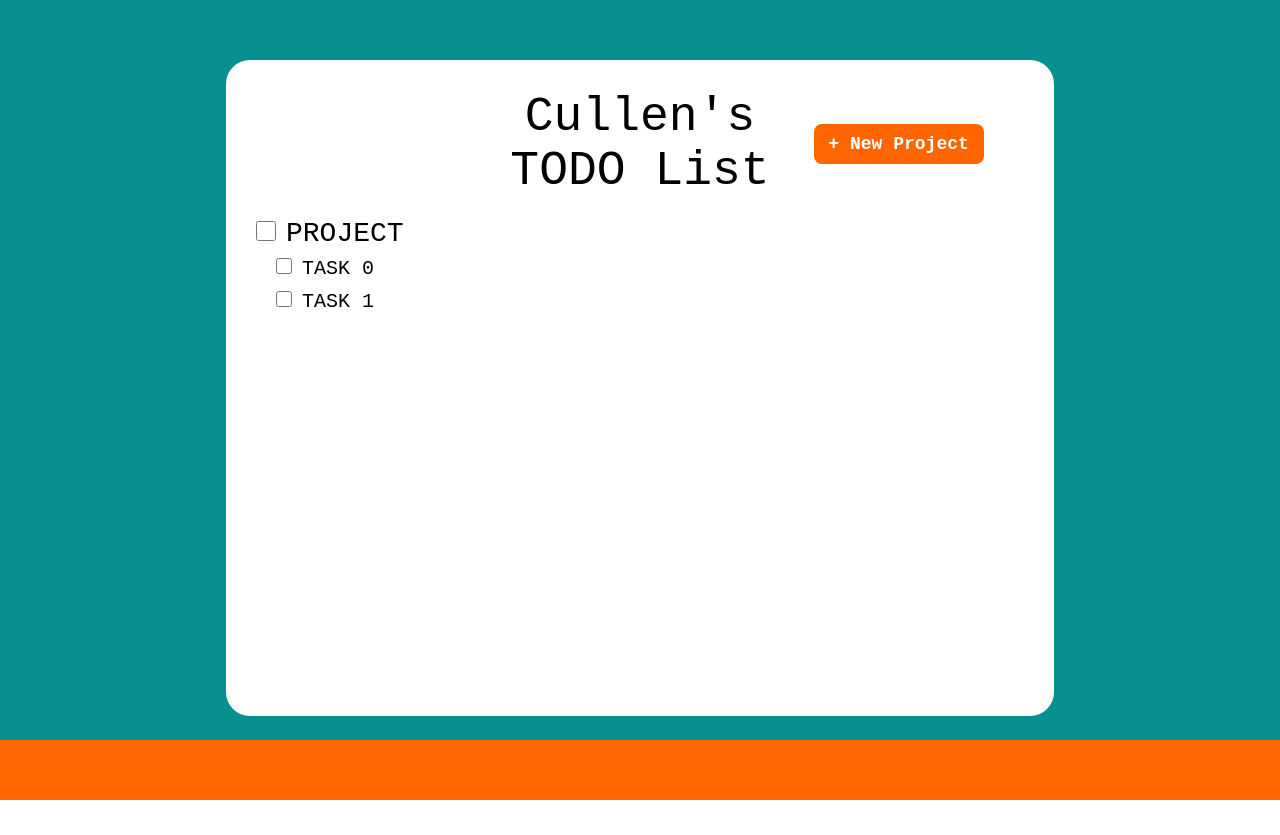
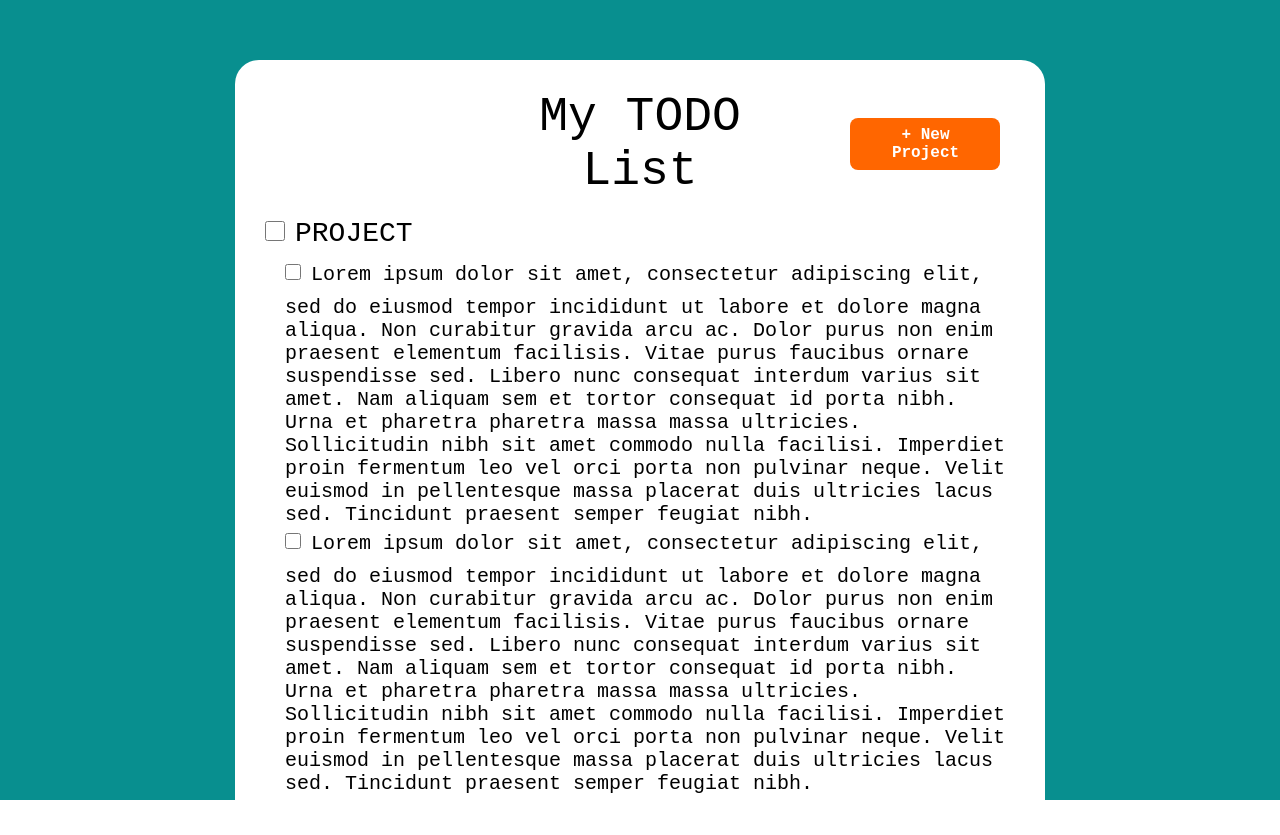
Before and after one commit to chwalsh0722/todo-list, a plain HTML site: page index.html in a window 1280 px wide. Both pictures are taken after a click on the button "+ New Project". Before the commit the page ends 800 px from the top, so only its background shows below. Drawn offline with Linux system fonts and the light colour scheme.

Commit message:
Added logic for page scaling based on number of items in TODO list, and fixed other scaling issues.

```diff
--- a/index.css
+++ b/index.css
@@ -29,6 +29,7 @@ li {
   list-style-type: none;
   margin-left: 20px;
   font-size: 20px;
+  margin-top: 6px;
 }
 
 li input[type=checkbox] {
@@ -43,13 +44,12 @@ body {
 
 #content {
   width: 100%;
-  height: min(100%);
+  height: 100%;
   background-color: rgb(8, 143, 143);
   align-items: center;
   justify-content: space-between;
   display: flex;
   flex-direction: column;
-  flex-grow: 1;
 }
 
 .flex-column {
@@ -63,12 +63,13 @@ body {
 }
 
 #center-page {
-  width: max(60%, 750px);
-  height: 2000px;
+  width: clamp(650px, 750px, 75%);
   background-color: white;
   margin-top: 60px;
   margin-bottom: 24px;
-  flex: 1;
+  margin-left: 24px;
+  margin-right: 24px;
+  /* flex: 1; */
   border-radius: 24px;
   padding-left: 30px;
   padding-right: 30px;
@@ -105,12 +106,15 @@ body {
   grid-column-end: 11;
   grid-row-start: 1;
   grid-row-end: 1;
-  font-size: 18px;
-  height: 40px;
-  width: 170px;
+  font-size: 16px;
+  max-width: 150px;
+  padding-top: 8px;
+  padding-bottom: 8px;
+  padding-left: 17px;
+  padding-right: 16px;
   align-self: center;
   font-weight: bold;
-  margin-left: 20px;
+  margin-left: 60px;
   border-radius: 8px;
   border: none;
   background-color:rgb(255, 102, 0);
@@ -135,10 +139,3 @@ body {
 .project {
   margin-bottom: 20px;
 }
-
-.popup-background {
-  width: 100%;
-  height: 100%;
-  background-color: rgba(143, 142, 142, 0.50);
-  position: absolute;
-}
--- a/index.html
+++ b/index.html
@@ -8,7 +8,12 @@
   <link rel="stylesheet" href="./index.css">
 </head>
 <body>
-  <div id="content" class="flex-column">
+  <div id="content" class="flex-column"></div>
+  <!-- <div class="popup-background"></div> -->
+    <script src="./index.js"></script>
+</body>
+</html>
+
     <!-- <div id="center-page">
       <div id="page-header" class="font-andale grid-display">
         <div id="header-text">Header</div>
@@ -48,8 +53,3 @@
       </div>
     </div>
     <div id="footer"></div> -->
-  </div>
-  <!-- <div class="popup-background"></div> -->
-    <script src="./index.js"></script>
-</body>
-</html>
--- a/index.js
+++ b/index.js
@@ -102,8 +102,51 @@ function appendChildren(parent, ...children) {
   }
 }
 
+function vertResize() {
+  const heightElems = document.getElementById('center-page').clientHeight + document.getElementById('footer').clientHeight;
+  const heightContent = document.getElementById('content').clientHeight;
+
+  if (heightElems > heightContent) {
+    const heightBody = document.body.clientHeight;
+    const heightChange = heightElems - heightContent;
+    document.body.style.height = heightBody + (heightChange) + 120 + 'px';
+    console.log(document.body.clientHeight + 'px');
+  }
+
+
+
+
+  // const endHeight = getCenterPageHeight();
+  // const change = endHeight - startHeight;
+  // document.body.style.height = document.body.clientHeight + change + 'px';
+
+  // const heightContent = document.getElementById('content').clientHeight;
+
+  // document.getElementById('content').justifyContent = initial;
+
+
+
+
+
+
+  // if (heightContent > '100vh') {
+  //   document.getElementById('content').style.justifyContent = initial;
+  // }
+
+  // // Increase body height if (centerPage + footer) > content height.
+  // const heightElems = document.getElementById('center-page').clientHeight + document.getElementById('footer').clientHeight;
+  // const heightContentWrapper = document.getElementById('content').clientHeight;
+  // if (heightElems > heightContentWrapper) {
+  //   // Increase body height by heightContents - content.
+  //   const heightChange = heightElems - heightContentWrapper;
+  //   const heightBody = document.body.clientHeight;
+  //   document.body.style.height = heightBody + heightChange + 'px';
+  // }
+}
+
 function createNewProject() {
   var taskNum = 0;
+
   const projectFormID = "project-" + numProjects + "-form";
   const projectInputID = "project-" + numProjects + "-input";
   const projectLabelID = "project-" + numProjects + "-label";
@@ -120,7 +163,7 @@ function createNewProject() {
   taskNum = createNewTask(taskNum, ul);
 
   numProjects++;
-  console.log("new project created");
+  vertResize();
 }
 
 function createNewTask(taskNum, project) {
@@ -130,7 +173,7 @@ function createNewTask(taskNum, project) {
   const li = liCreate('task-' + taskNum, '');
   const taskForm = formCreate(taskFormID, '#');
   const taskInput = inputCreate(taskInputID, 'checkbox');
-  const taskLabel = labelCreate(taskLabelID, taskInputID, 'TASK ' + taskNum);
+  const taskLabel = labelCreate(taskLabelID, taskInputID, 'Lorem ipsum dolor sit amet, consectetur adipiscing elit, sed do eiusmod tempor incididunt ut labore et dolore magna aliqua. Non curabitur gravida arcu ac. Dolor purus non enim praesent elementum facilisis. Vitae purus faucibus ornare suspendisse sed. Libero nunc consequat interdum varius sit amet. Nam aliquam sem et tortor consequat id porta nibh. Urna et pharetra pharetra massa massa ultricies. Sollicitudin nibh sit amet commodo nulla facilisi. Imperdiet proin fermentum leo vel orci porta non pulvinar neque. Velit euismod in pellentesque massa placerat duis ultricies lacus sed. Tincidunt praesent semper feugiat nibh.');
 
   appendChildren(project, li);
   appendChildren(li, taskForm);
@@ -145,7 +188,7 @@ let numProjects = 0;
 const content = document.getElementById("content");
 const centerPage = divCreate('center-page', '', 'grid-display');
 const pageHeader = divCreate('page-header', '', 'font-andale', 'grid-display');
-const headerText = divCreate('header-text', 'Cullen\'s TODO List', '', '');
+const headerText = divCreate('header-text', 'My TODO List', '', '');
 const pageBody = divCreate('page-body', '', 'font-andale');
 const newProjectButton = buttonCreate('new-project-button', createNewProject, '+ New Project', 'font-andale');
 const footer = divCreate('footer', '', '');
```
